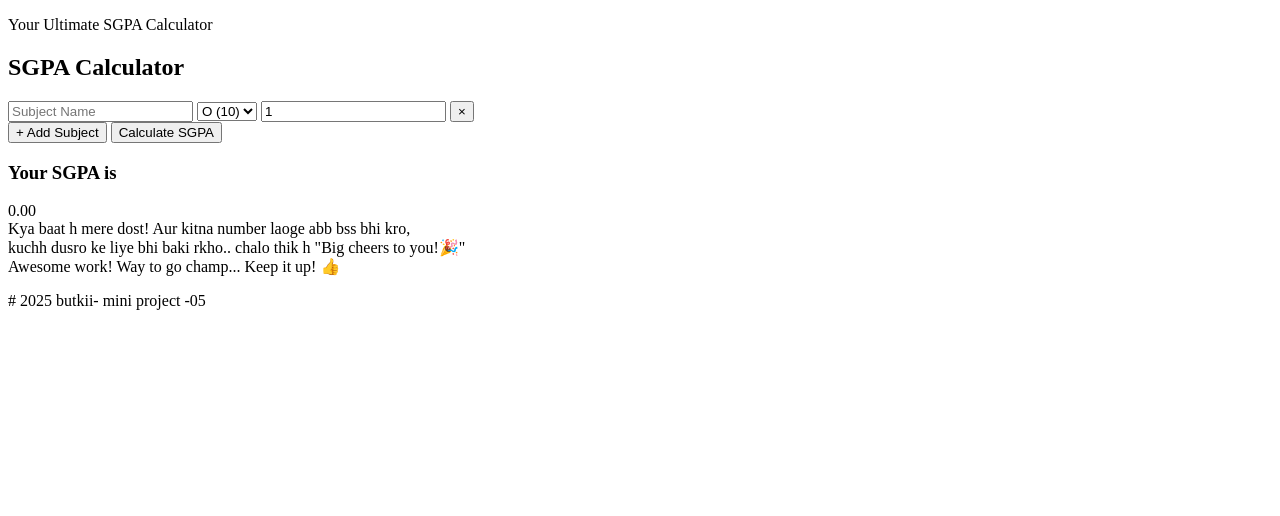
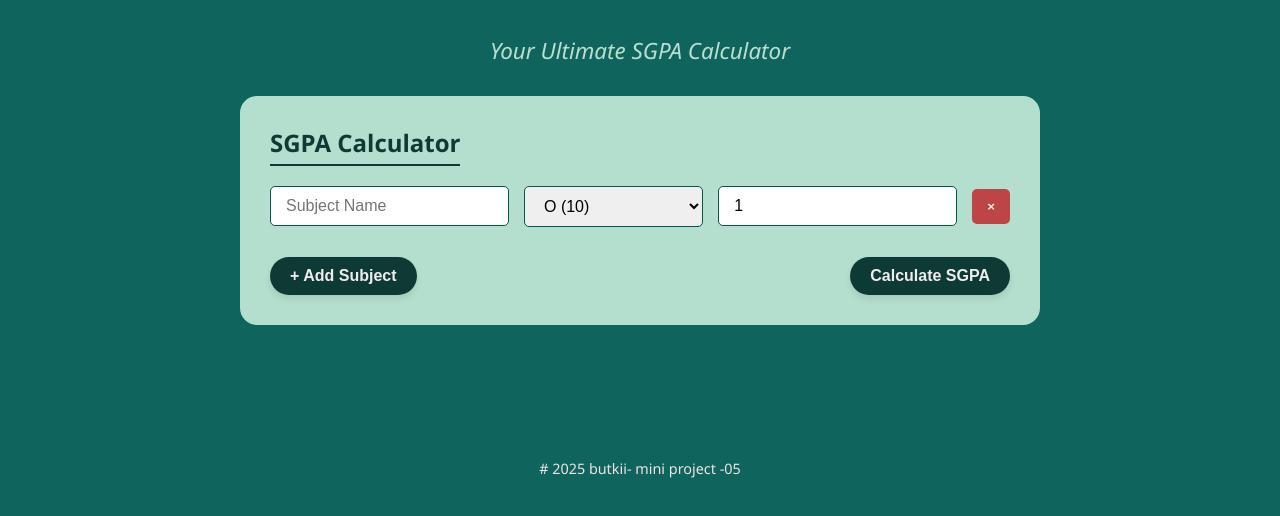
Before and after one commit to Butkii025/SGPA-calculator, a plain HTML site: page index.html in a window 1280 px wide. Drawn offline with Linux system fonts and the light colour scheme.

Commit message:
Update index.html

```diff
--- a/index.html
+++ b/index.html
@@ -4,7 +4,7 @@
     <meta charset="UTF-8">
     <meta name="viewport" content="width=device-width, initial-scale=1.0">
     <title>SGPA Calculator</title>
-       <link rel="stylesheet" href="SGPA.css">
+       <link rel="stylesheet" href="style.css">
 </head>
 <body>
     <div class="container">
@@ -58,6 +58,7 @@
         <p># 2025 butkii- mini project -05</p>
     </footer>
 
-   <script src="SGPA.js"></script>
+   <script src="script.js"></script>
 </body>
+
 </html>
```
